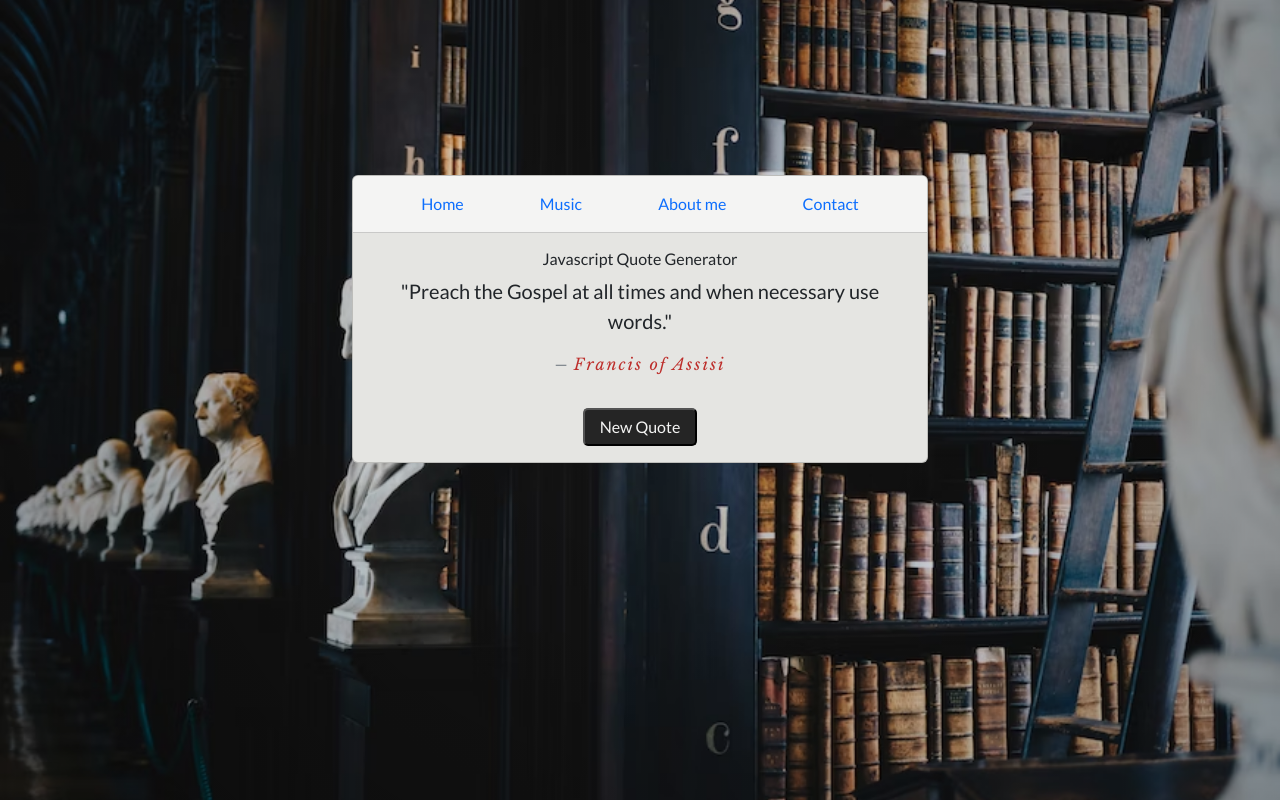
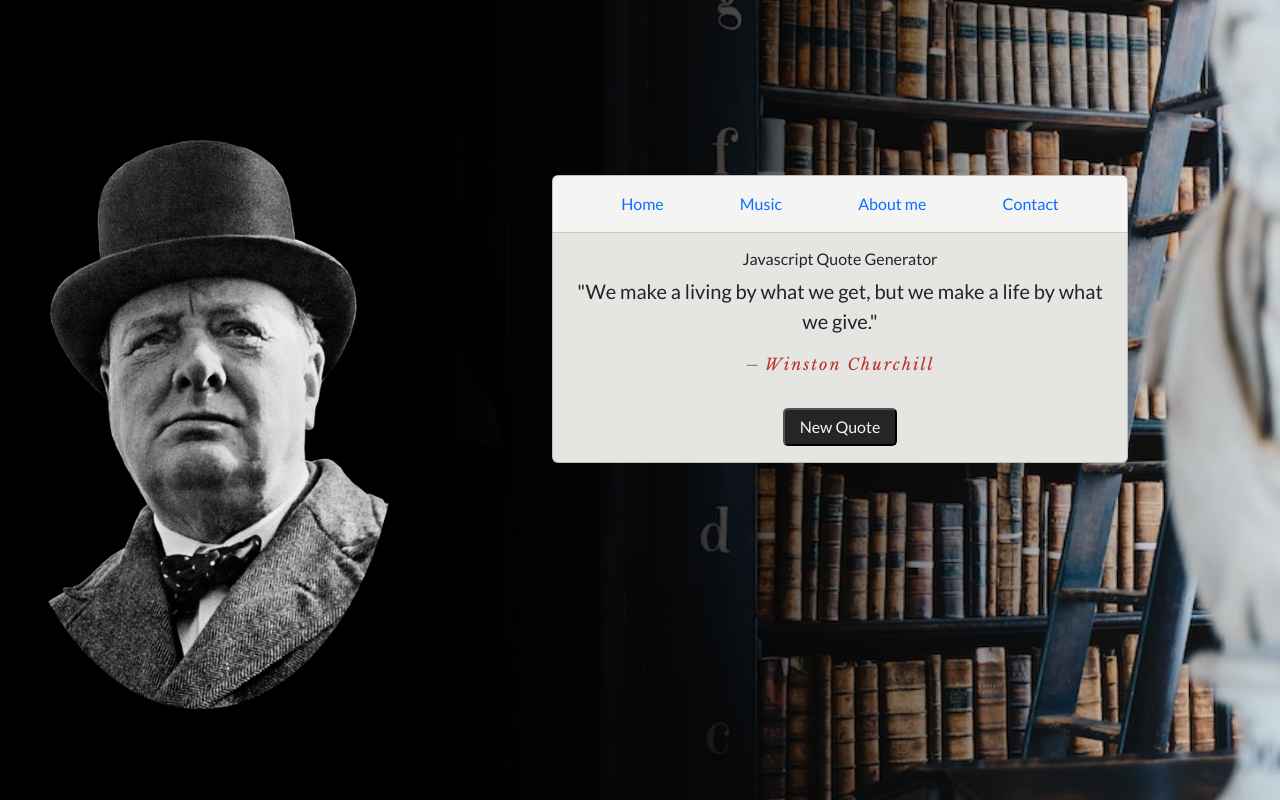
Before and after one commit to Mati-to/Quote-generator, a website: page index.html in a window 1280 px wide. Both pictures are taken after a click on the button "New Quote". Drawn offline with nearby package versions, Linux system fonts and the light colour scheme.

Commit message:
Animation on the quote author image

```diff
--- a/index.html
+++ b/index.html
@@ -5,6 +5,8 @@
   <meta charset="UTF-8">
   <meta http-equiv="X-UA-Compatible" content="IE=edge">
   <meta name="viewport" content="width=device-width, initial-scale=1.0">
+  <!-- CSS Animate -->
+  <link rel="stylesheet" href="https://cdnjs.cloudflare.com/ajax/libs/animate.css/4.1.1/animate.min.css" />
   <!-- Bootrstrap link -->
   <link href="https://cdn.jsdelivr.net/npm/bootstrap@5.3.0-alpha1/dist/css/bootstrap.min.css" rel="stylesheet"
     integrity="sha384-GLhlTQ8iRABdZLl6O3oVMWSktQOp6b7In1Zl3/Jr59b6EGGoI1aFkw7cmDA6j6gD" crossorigin="anonymous">
@@ -19,12 +21,15 @@
   <link rel="stylesheet" href="https://cdnjs.cloudflare.com/ajax/libs/font-awesome/6.3.0/css/all.min.css"
     integrity="sha512-SzlrxWUlpfuzQ+pcUCosxcglQRNAq/DZjVsC0lE40xsADsfeQoEypE+enwcOiGjk/bSuGGKHEyjSoQ1zVisanQ=="
     crossorigin="anonymous" referrerpolicy="no-referrer" />
-  <title>Project 1</title>
+  <title>Quote Generator</title>
 </head>
 
 <body>
-  <!-- Project 1: Blog and quote generator -->
-  <div class="container">
+  <div class="image-container">
+    <img class="" src="" alt="">
+  </div>
+  <!-- Project 1: Quote generator -->
+  <main class="container">
     <div class="card text-center">
       <div class="card-header">
         <ul class="nav nav-pills card-header-pills justify-content-evenly">
@@ -58,7 +63,7 @@
         </div>
       </div>
     </div>
-  </div>
+  </main>
 
 
   <!-- My script -->
--- a/project1.js
+++ b/project1.js
@@ -1,11 +1,16 @@
+
 //* Variables
-let btn = document.querySelector('.button');
-let quote = document.querySelector('.quote');
-let author = document.querySelector('.author');
+const btn = document.querySelector('.button');
+const quote = document.querySelector('.quote');
+const author = document.querySelector('.author');
+const body = document.querySelector('body');
+const img = document.querySelector('img');
+const mainC = document.querySelector('main');
 const quotes = [
     {
         "quote": "Be yourself; everyone else is already taken.",
         "author": "Oscar Wilde",
+        "img": "OW",
         "profession": "Irish poet",
         "topics": [
             "Inspirational",
@@ -14,8 +19,20 @@ const quotes = [
         ]
     },
     {
+        "quote": "Looking back, we were the luckiest people in the world. There was no choice but to be pioneers; no time to be beginners.",
+        "author": "Margaret Hamilton",
+        "img": "MH",
+        "profession": "CS",
+        "topics": [
+            "Inspirational",
+            "Advice",
+            "Philosophy"
+        ]
+    },
+    {
         "quote": "To live is the rarest thing in the world. Most people exist, that is all.",
         "author": "Oscar Wilde",
+        "img": "OW",
         "profession": "Irish poet",
         "topics": [
             "Philosophy",
@@ -23,8 +40,19 @@ const quotes = [
         ]
     },
     {
+        "quote": "Sometimes it is the people no one can imagine anything of who do the things no one can imagine.",
+        "author": "Alan Turing",
+        "img": "AT",
+        "profession": "Mathematician",
+        "topics": [
+            "Philosophy",
+            "Inspiration"
+        ]
+    },
+    {
         "quote": "True friends stab you in the front.",
         "author": "Oscar Wilde",
+        "img": "OW",
         "profession": "Irish poet",
         "topics": [
             "Philosophy",
@@ -32,37 +60,9 @@ const quotes = [
         ]
     },
     {
-        "quote": "Women are made to be Loved, not understood.",
-        "author": "Oscar Wilde",
-        "profession": "Irish poet",
-        "topics": [
-            "Philosophy",
-            "Humor"
-        ]
-    },
-    {
-        "quote": "Be the change that you wish to see in the world.",
-        "author": "Mahatma Gandhi",
-        "profession": "Indian leader",
-        "topics": [
-            "Inspirational",
-            "Philosophy",
-            "Advice"
-        ]
-    },
-    {
-        "quote": "Live as if you were to die tomorrow. Learn as if you were to live forever.",
-        "author": "Mahatma Gandhi",
-        "profession": "Indian leader",
-        "topics": [
-            "Inspirational",
-            "Life",
-            "Advice"
-        ]
-    },
-    {
         "quote": "Injustice anywhere is a threat to justice everywhere.",
         "author": "Martin Luther King",
+        "img": "MLK",
         "profession": "American minister",
         "topics": [
             "Wisdom"
@@ -71,6 +71,7 @@ const quotes = [
     {
         "quote": "The time is always right to do what is right.",
         "author": "Martin Luther King",
+        "img": "MLK",
         "profession": "American minister",
         "topics": [
             "Inspirational",
@@ -80,6 +81,7 @@ const quotes = [
     {
         "quote": "Life's most persistent and urgent question is, 'What are you doing for others?",
         "author": "Martin Luther King",
+        "img": "MLK",
         "profession": "American minister",
         "topics": [
             "Inspirational",
@@ -90,6 +92,7 @@ const quotes = [
     {
         "quote": "Weak people revenge. Strong people forgive. Intelligent People Ignore.",
         "author": "Albert Einstein",
+        "img": "AE",
         "profession": "Theoretical physicist",
         "topics": [
             "Inspirational",
@@ -97,34 +100,9 @@ const quotes = [
         ]
     },
     {
-        "quote": "I have not failed. I've just found 10,000 ways that won't work.",
-        "author": "Thomas A. Edison",
-        "profession": "American inventor",
-        "topics": [
-            "Inspirational"
-        ]
-    },
-    {
-        "quote": "Genius is one percent inspiration and ninety-nine percent perspiration.",
-        "author": "Thomas A. Edison",
-        "profession": "American inventor",
-        "topics": [
-            "Inspirational",
-            "Wisdom"
-        ]
-    },
-    {
-        "quote": "Our greatest weakness lies in giving up. The most certain way to succeed is always to try just one more time.",
-        "author": "Thomas A. Edison",
-        "profession": "American inventor",
-        "topics": [
-            "Inspirational",
-            "Advice"
-        ]
-    },
-    {
-        "quote": "If we did all the things we are capable of, we would literally astound ourselves.",
-        "author": "Thomas A. Edison",
+        "quote": "The most important product of a creative mind is an invention. Its ultimate aim is the rule of mind over nature and the use of its forces for the needs of mankind.",
+        "author": "Nikola Tesla",
+        "img": "NT",
         "profession": "American inventor",
         "topics": [
             "Inspirational"
@@ -133,6 +111,7 @@ const quotes = [
     {
         "quote": "Imagination is more important than knowledge. Knowledge is limited. Imagination encircles the world.",
         "author": "Albert Einstein",
+        "img": "AE",
         "profession": "Theoretical physicist",
         "topics": [
             "Inspirational",
@@ -140,18 +119,9 @@ const quotes = [
         ]
     },
     {
-        "quote": "Life isn't about finding yourself. Life is about creating yourself.",
-        "author": "George Bernard Shaw",
-        "profession": "Irish playwright",
-        "topics": [
-            "Inspirational",
-            "Life",
-            "Advice"
-        ]
-    },
-    {
         "quote": "Success is not final, failure is not fatal: it is the courage to continue that counts.",
         "author": "Winston Churchill",
+        "img": "WCH",
         "profession": "Former British Prime Minister",
         "topics": [
             "Inspirational",
@@ -162,6 +132,7 @@ const quotes = [
     {
         "quote": "If you're going through hell, keep going.",
         "author": "Winston Churchill",
+        "img": "WCH",
         "profession": "Former British Prime Minister",
         "topics": [
             "Inspirational",
@@ -171,128 +142,42 @@ const quotes = [
     {
         "quote": "We make a living by what we get, but we make a life by what we give.",
         "author": "Winston Churchill",
+        "img": "WCH",
         "profession": "Former British Prime Minister",
         "topics": [
             "People",
             "Life"
         ]
-    },
-    {
-        "quote": "Peace begins with a smile.",
-        "author": "Mother Teresa",
-        "profession": "Roman Catholic Saint",
-        "topics": [
-            "Inspirational",
-            "Wisdom"
-        ]
-    },
-    {
-        "quote": "Spread love everywhere you go. Let no one ever come to you without leaving happier.",
-        "author": "Mother Teresa",
-        "profession": "Roman Catholic Saint",
-        "topics": [
-            "Inspirational",
-            "Love",
-            "Advice"
-        ]
-    },
-    {
-        "quote": "If you can't feed a hundred people, then feed just one.",
-        "author": "Mother Teresa",
-        "profession": "Roman Catholic Saint",
-        "topics": [
-            "Inspirational",
-            "Advice",
-            "People"
-        ]
-    },
-    {
-        "quote": "Kind words can be short and easy to speak, but their echoes are truly endless.",
-        "author": "Mother Teresa",
-        "profession": "Roman Catholic Saint",
-        "topics": [
-            "Inspirational",
-            "People"
-        ]
-    },
-    {
-        "quote": "Isn't it nice to think that tomorrow is a new day with no mistakes in it yet?",
-        "author": "L.M. Montgomery",
-        "profession": "Canadian author",
-        "topics": [
-            "Inspirational"
-        ]
-    },
-    {
-        "quote": "Tomorrow is always fresh, with no mistakes in it.",
-        "author": "L.M. Montgomery",
-        "profession": "Canadian author",
-        "topics": [
-            "Inspirational"
-        ]
-    },
-    {
-        "quote": "We should regret our mistakes and learn from them, but never carry them forward into the future with us.",
-        "author": "L.M. Montgomery",
-        "profession": "Canadian author",
-        "topics": [
-            "Inspirational",
-            "Advice",
-            "Life"
-        ]
-    },
-    {
-        "quote": "It's so easy to be wicked without knowing it, isn't it?",
-        "author": "L.M. Montgomery",
-        "profession": "Canadian author",
-        "topics": [
-            "Inspirational",
-            "Philosophy",
-            "Life"
-        ]
-    },
-    {
-        "quote": "All the darkness in the world cannot extinguish the light of a single candle.",
-        "author": "Francis of Assisi",
-        "profession": "Italian Catholic Saint",
-        "topics": [
-            "Inspirational",
-            "Wisdom"
-        ]
-    },
-    {
-        "quote": "Start by doing what's necessary; then do what's possible; and suddenly you are doing the impossible.",
-        "author": "Francis of Assisi",
-        "profession": "Italian Catholic Saint",
-        "topics": [
-            "Inspirational",
-            "Wisdom"
-        ]
-    },
-    {
-        "quote": "Preach the Gospel at all times and when necessary use words.",
-        "author": "Francis of Assisi",
-        "profession": "Italian Catholic Saint",
-        "topics": [
-            "Religion",
-            "Wisdom"
-        ]
-    },
-    {
-        "quote": "A single sunbeam is enough to drive away many shadows.",
-        "author": "Francis of Assisi",
-        "profession": "Italian Catholic Saint",
-        "topics": [
-            "Inspirational",
-            "Wisdom"
-        ]
-    },
+    }
 ];
 
 //* Event handlers
-btn.addEventListener('click', function(e) {
-    e.preventDefault();
+btn.addEventListener('click', function () {
     let randomQuote = quotes[Math.floor(Math.random() * quotes.length)];
-    quote.innerHTML = `"${randomQuote.quote}"`;
-    author.innerHTML = randomQuote.author;
+    quote.textContent = `"${randomQuote.quote}"`;
+    author.textContent = randomQuote.author;
+    img.src = `./img/authors/${randomQuote.img}.png`
+    animateCSS('img', 'fadeInLeft');
+    body.classList.add('bg-change');
+    mainC.classList.add('animate__animated', 'animate__fadeInDown');
 })
+
+
+// Animation function that it triggers everytime a new quote is requested
+const animateCSS = (element, animation, prefix = 'animate__') =>
+    // Create a Promise and return it
+    new Promise((resolve, reject) => {
+        const animationName = `${prefix}${animation}`;
+        const node = document.querySelector(element);
+
+        node.classList.add(`${prefix}animated`, animationName);
+
+        // When the animation ends, this will clean the classes and resolve the Promise
+        function handleAnimationEnd(event) {
+            event.stopPropagation();
+            node.classList.remove(`${prefix}animated`, animationName);
+            resolve('Animation ended');
+        }
+
+        node.addEventListener('animationend', handleAnimationEnd, { once: true });
+    });
--- a/style.css
+++ b/style.css
@@ -12,7 +12,29 @@ body {
 	align-items: center;
 	height: 100vh;
 	text-align: center;
-    background: radial-gradient(circle, rgba(0, 0, 0, 0), #00000062), url(./img/bg-image.avif) no-repeat center center/ cover;
+	background: radial-gradient(circle, rgba(0, 0, 0, 0), #00000062),
+		url(./img/bg-image.avif) no-repeat center center/ cover;
+}
+
+.bg-change {
+	background: linear-gradient(
+			90deg,
+			rgba(0, 0, 0, 1) 35%,
+			rgba(0, 0, 0, 0) 100%
+		),
+		url(./img/bg-image.avif) no-repeat center center/ cover;
+}
+
+/* Image container */
+.img-container {
+	visibility: hidden;
+	max-width: 500px;
+}
+
+img {
+	max-width: 500px;
+	min-height: auto;
+	align-self: baseline;
 }
 
 /* Container */
@@ -51,3 +73,43 @@ body {
 	border-radius: 5px;
 	padding: 5px 15px;
 }
+
+.button:hover {
+	background-color: #045b7c;
+	transition: all 0.2s;
+}
+
+@media (max-width: 850px) {
+	body {
+		display: flex;
+		flex: wrap;
+		flex-direction: column;
+		justify-content: center;
+		align-items: center;
+		height: 100vh;
+		text-align: center;
+		background: radial-gradient(circle, rgba(0, 0, 0, 0), #00000062),
+			url(./img/bg-image.avif) no-repeat center center/ cover;
+		background-attachment: fixed;
+	}
+
+	.bg-change {
+		background: linear-gradient(
+				0deg,
+				rgba(0, 0, 0, 1) 35%,
+				rgba(0, 0, 0, 0) 100%
+			),
+			url(./img/bg-image.avif) no-repeat center center/ cover;
+	}
+
+	.container {
+		margin-top:20px;
+		width: fit-content;
+		order: -1;
+	}
+
+	img {
+		max-width: 500px;
+		max-height: 300px;
+	}
+}
```
Also changed, not shown: package.json (added, +23 -0 lines), README.md, img/authors/AE.png (added), img/authors/AT.png (added), img/authors/MH.png (added), img/authors/MLK.png (added), img/authors/NT.png (added), img/authors/OW.png (added), img/authors/WCH.png (added), 1 other file. Lines whose indentation alone changed are shown as unchanged.
